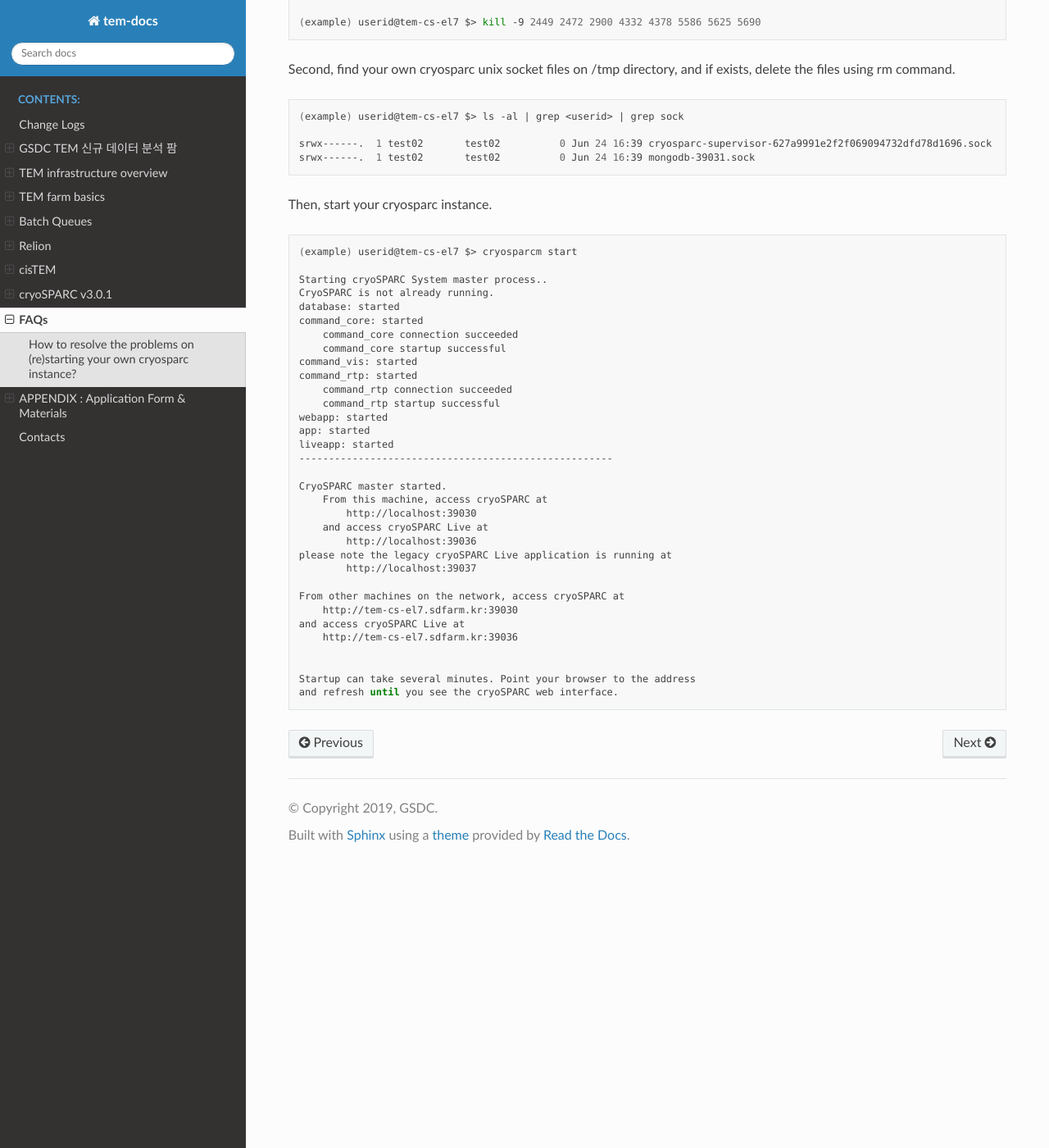
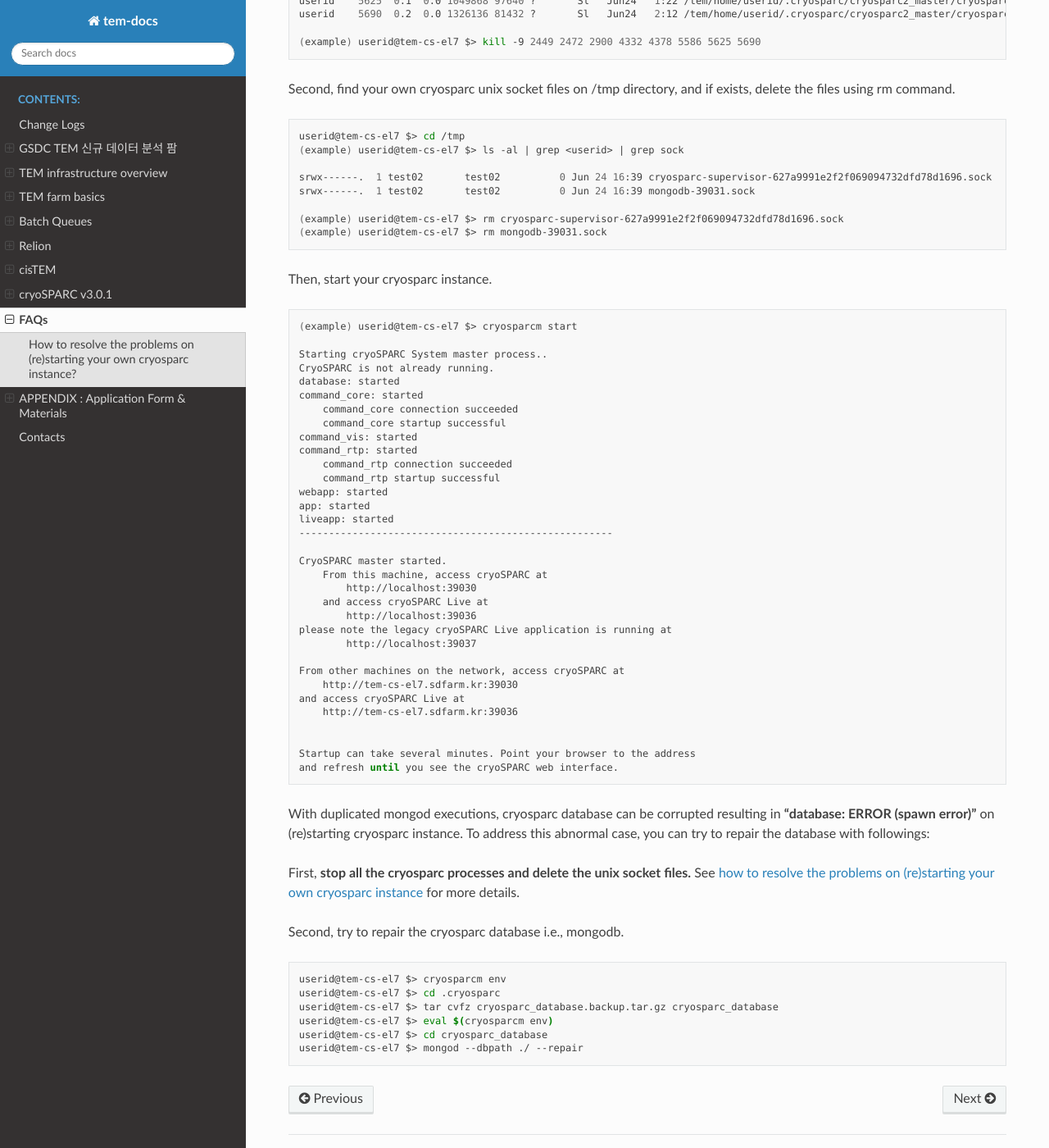
Before and after one commit to junglok/tem-docs, a Sphinx documentation site: the page built from docs/faq.rst, in a window 1280 px wide and 1400 px high, scrolled down 733 px. Shown: the whole window at 82% size. Built offline with Sphinx 7.4.7 and the Read the Docs theme 2.0.0, drawn with Linux system fonts in a browser that asks for light colours; some of the changed text lies outside the part shown.

Commit message:
faq updated

```diff
--- a/docs/faq.rst
+++ b/docs/faq.rst
@@ -3,6 +3,7 @@ FAQs
 ****
 
 * `how to resolve the problems on (re)starting your own cryosparc instance`_
+* `how to repair cryosparc database corruption caused by duplicated mongod executions`_
 
 .. _how to resolve the problems on (re)starting your own cryosparc instance:
 
@@ -44,10 +45,16 @@ Second, find your own cryosparc unix socket files on /tmp directory, and if exis
 
 .. code-block:: bash
 
+    userid@tem-cs-el7 $> cd /tmp
     (example) userid@tem-cs-el7 $> ls -al | grep <userid> | grep sock
 
     srwx------.  1 test02       test02          0 Jun 24 16:39 cryosparc-supervisor-627a9991e2f2f069094732dfd78d1696.sock
     srwx------.  1 test02       test02          0 Jun 24 16:39 mongodb-39031.sock
+
+    (example) userid@tem-cs-el7 $> rm cryosparc-supervisor-627a9991e2f2f069094732dfd78d1696.sock
+    (example) userid@tem-cs-el7 $> rm mongodb-39031.sock
+
+
 
 Then, start your cryosparc instance.
 
@@ -86,3 +93,22 @@ Then, start your cryosparc instance.
 
     Startup can take several minutes. Point your browser to the address
     and refresh until you see the cryoSPARC web interface.
+
+
+
+.. _how to repair cryosparc database corruption caused by duplicated mongod executions:
+
+With duplicated mongod executions, cryosparc database can be corrupted resulting in **"database: ERROR (spawn error)"** on (re)starting cryosparc instance. To address this abnormal case, you can try to repair the database with followings:
+
+First, **stop all the cryosparc processes and delete the unix socket files.** See `how to resolve the problems on (re)starting your own cryosparc instance`_  for more details.
+
+Second, try to repair the cryosparc database i.e., mongodb.
+
+.. code-block:: bash
+
+    userid@tem-cs-el7 $> cryosparcm env
+    userid@tem-cs-el7 $> cd .cryosparc
+    userid@tem-cs-el7 $> tar cvfz cryosparc_database.backup.tar.gz cryosparc_database
+    userid@tem-cs-el7 $> eval $(cryosparcm env)
+    userid@tem-cs-el7 $> cd cryosparc_database
+    userid@tem-cs-el7 $> mongod --dbpath ./ --repair
```
